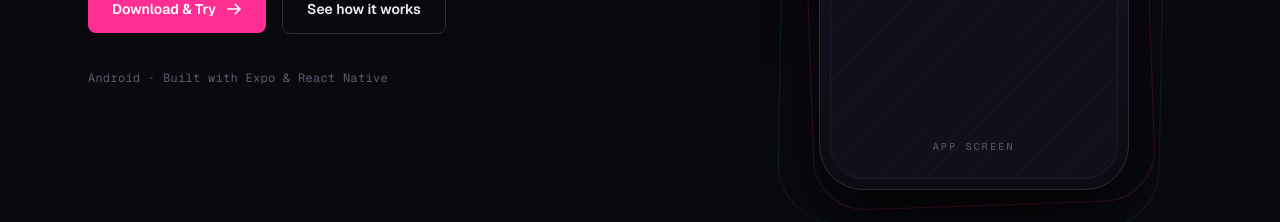
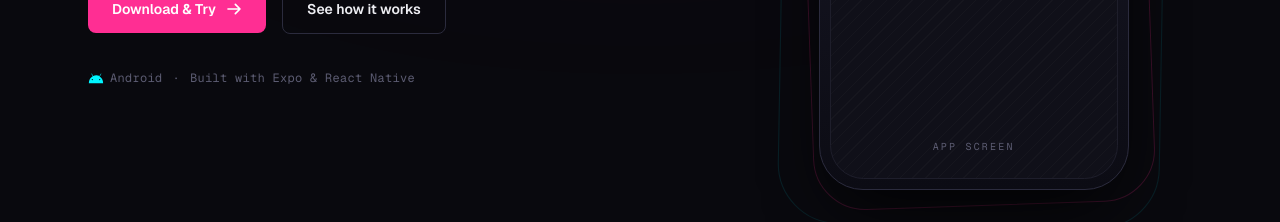
Before and after one commit to aetheramizu/mathalarm-web, a Next.js app: page / in a window 1280 px wide. Shown: the part 632-854 px from the top of the page. Built offline with nearby package versions, Linux system fonts and the light colour scheme.

Commit message:
fix: add android icon to hero metadata line

```diff
--- a/components/Hero.tsx
+++ b/components/Hero.tsx
@@ -57,9 +57,14 @@ export default function Hero() {
               </a>
             </div>
 
-            <p className="mt-9 font-mono text-xs tracking-wide text-ink-faint">
-              Android · Built with Expo &amp; React Native
-            </p>
+            <div className="mt-9 flex items-center gap-2.5 font-mono text-xs tracking-wide text-ink-faint">
+              <span className="flex items-center gap-1.5">
+                <AndroidIcon />
+                Android
+              </span>
+              <span aria-hidden>·</span>
+              <span>Built with Expo &amp; React Native</span>
+            </div>
           </div>
 
           <div className="pt-6 sm:pt-4 lg:col-span-5 lg:pt-0">
@@ -114,3 +119,11 @@ function PhoneFrame() {
     </div>
   );
 }
+
+function AndroidIcon() {
+  return (
+    <svg viewBox="0 0 24 24" aria-hidden className="size-4 text-cyan" fill="currentColor">
+      <path d="M17.523 15.3414c-.5511 0-.9993-.4486-.9993-1.0003 0-.5517.4482-1.0003.9993-1.0003.5517 0 1.0003.4486 1.0003 1.0003 0 .5517-.4486 1.0003-1.0003 1.0003m-11.046 0c-.5511 0-.9993-.4486-.9993-1.0003 0-.5517.4482-1.0003.9993-1.0003.5517 0 1.0003.4486 1.0003 1.0003 0 .5517-.4486 1.0003-1.0003 1.0003m11.4045-6.02l1.997-3.4587c.0975-.169.0396-.3859-.1294-.4834-.169-.0975-.3859-.0396-.4834.1294l-2.0234 3.5044c-1.423-.652-3.0336-1.025-4.7423-1.025s-3.3193.373-4.7423 1.025L5.7577 5.5131c-.0975-.169-.3144-.2269-.4834-.1294-.169.0975-.2269.3144-.1294.4834l1.997 3.4587C3.593 11.233 1.25 15.176 1.25 19.75h21.5c0-4.574-2.343-8.517-5.8725-10.4286" />
+    </svg>
+  );
+}
```
